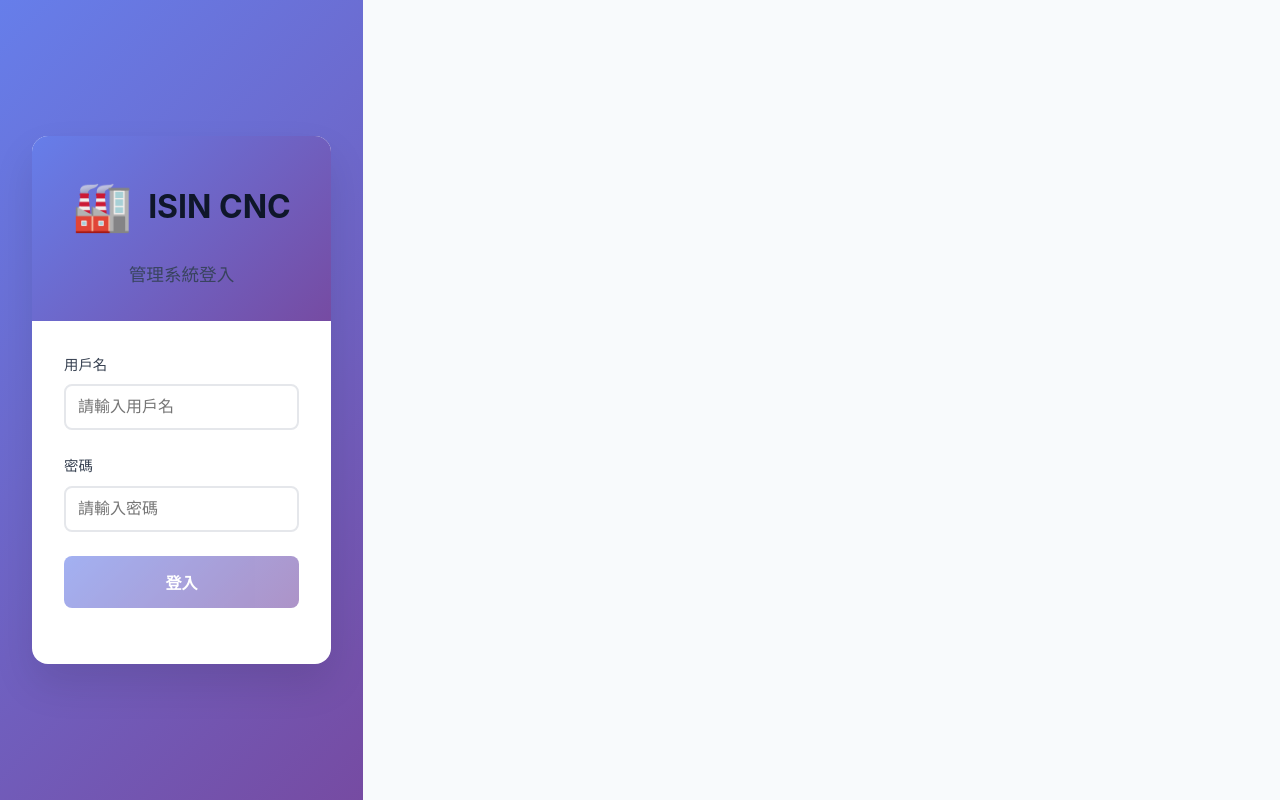
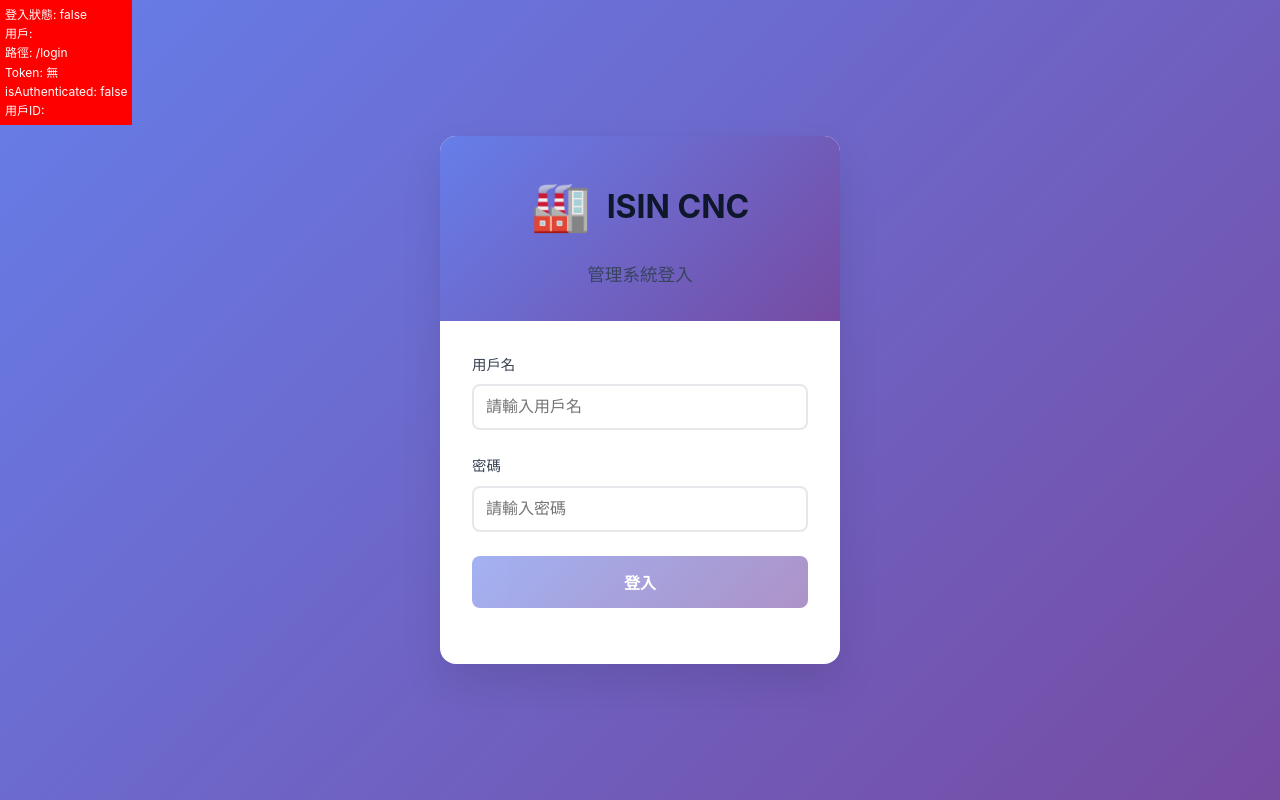
Before and after one commit to lutas2000/isin_nest, a Vue app in the folder apps/frontend/: page /login in a window 1280 px wide. Built offline with nearby package versions, Linux system fonts and the light colour scheme; no server answers.

Commit message:
fix: login page

```diff
--- a/apps/frontend/src/App.vue
+++ b/apps/frontend/src/App.vue
@@ -1,9 +1,33 @@
 <template>
   <div id="app" class="app">
-    <!-- 如果未登入，顯示登入頁面 -->
-    <router-view v-if="!authStore.isLoggedIn" />
+    <!-- 調試信息 -->
+    <div
+      style="
+        position: fixed;
+        top: 0;
+        left: 0;
+        background: red;
+        color: white;
+        padding: 5px;
+        z-index: 9999;
+        font-size: 12px;
+        max-width: 400px;
+      "
+    >
+      <div>登入狀態: {{ authStore.isLoggedIn }}</div>
+      <div>用戶: {{ authStore.userName }}</div>
+      <div>路徑: {{ $route.path }}</div>
+      <div>Token: {{ authStore.token ? '有' : '無' }}</div>
+      <div>isAuthenticated: {{ authStore.isAuthenticated }}</div>
+      <div>用戶ID: {{ authStore.user?.id }}</div>
+    </div>
 
-    <!-- 如果已登入，顯示主應用 -->
+    <!-- 未登入時顯示登入頁面（滿版） -->
+    <div v-if="!authStore.isLoggedIn" class="full-page-container">
+      <router-view />
+    </div>
+
+    <!-- 登入後顯示主應用 -->
     <template v-else>
       <!-- 側邊欄 -->
       <aside class="sidebar" :class="{ 'sidebar-collapsed': sidebarCollapsed }">
@@ -33,7 +57,11 @@
               <div class="nav-icon">📊</div>
               <span v-if="!sidebarCollapsed" class="nav-text">銷售管理</span>
             </router-link>
-          <router-link to="/production" class="nav-item" active-class="active">
+            <router-link
+              to="/production"
+              class="nav-item"
+              active-class="active"
+            >
               <div class="nav-icon">⚙️</div>
               <span v-if="!sidebarCollapsed" class="nav-text">生產管理</span>
             </router-link>
@@ -61,7 +89,11 @@
               <div class="nav-icon">📅</div>
               <span v-if="!sidebarCollapsed" class="nav-text">出勤管理</span>
             </router-link>
-          <router-link to="/hr/manhour" class="nav-item" active-class="active">
+            <router-link
+              to="/hr/manhour"
+              class="nav-item"
+              active-class="active"
+            >
               <div class="nav-icon">⏰</div>
               <span v-if="!sidebarCollapsed" class="nav-text">工時管理</span>
             </router-link>
@@ -77,11 +109,19 @@
               <div class="nav-icon">🤝</div>
               <span v-if="!sidebarCollapsed" class="nav-text">客戶管理</span>
             </router-link>
-          <router-link to="/crm/orders" class="nav-item" active-class="active">
+            <router-link
+              to="/crm/orders"
+              class="nav-item"
+              active-class="active"
+            >
               <div class="nav-icon">📋</div>
               <span v-if="!sidebarCollapsed" class="nav-text">訂單管理</span>
             </router-link>
-          <router-link to="/crm/quotes" class="nav-item" active-class="active">
+            <router-link
+              to="/crm/quotes"
+              class="nav-item"
+              active-class="active"
+            >
               <div class="nav-icon">💰</div>
               <span v-if="!sidebarCollapsed" class="nav-text">報價管理</span>
             </router-link>
@@ -105,7 +145,9 @@
             <div class="user-avatar">👤</div>
             <div v-if="!sidebarCollapsed" class="user-details">
               <div class="user-name">{{ authStore.userName }}</div>
-            <div class="user-role">{{ authStore.userRole === 'admin' ? '系統管理員' : '一般用戶' }}</div>
+              <div class="user-role">
+                {{ authStore.userRole === 'admin' ? '系統管理員' : '一般用戶' }}
+              </div>
             </div>
           </div>
           <button
@@ -231,6 +273,17 @@ onMounted(() => {
   window.addEventListener('resize', handleResize);
 });
 
+// 監聽認證狀態變化，簡單重定向
+watch(
+  () => authStore.isLoggedIn,
+  (isLoggedIn) => {
+    if (isLoggedIn && route.path === '/login') {
+      // 如果已登入且在登入頁面，重定向到首頁
+      router.push('/');
+    }
+  },
+);
+
 // 組件卸載時移除事件監聽
 import { onUnmounted } from 'vue';
 
@@ -244,6 +297,15 @@ onUnmounted(() => {
   display: flex;
   min-height: 100vh;
   background-color: var(--secondary-50);
+}
+
+.full-page-container {
+  width: 100vw;
+  height: 100vh;
+  position: fixed;
+  top: 0;
+  left: 0;
+  z-index: 1000;
 }
 
 /* 側邊欄樣式 */
--- a/apps/frontend/src/router/index.ts
+++ b/apps/frontend/src/router/index.ts
@@ -129,11 +129,10 @@ router.beforeEach(async (to, from, next) => {
       return
     }
 
-    // 有 token，檢查是否有效（這裡可以調用後端 API 驗證）
+          // 有 token，檢查是否有效
       try {
-      // 暫時簡單檢查，實際應該調用後端 API
         const userData = JSON.parse(user)
-      if (!userData.id || !userData.username) {
+        if (!userData.userName) {
           throw new Error('Invalid user data')
         }
         next()
--- a/apps/frontend/src/stores/auth.ts
+++ b/apps/frontend/src/stores/auth.ts
@@ -69,7 +69,7 @@ export const useAuthStore = defineStore('auth', () => {
       // 獲取用戶信息（這裡需要調用另一個 API 或從 JWT 解析）
       // 暫時使用 username 作為基本信息
       const userInfo: User = {
-        id: 0, // 暫時設為 0，實際應該從 JWT 或用戶 API 獲取
+        id: 1, // 暫時設為 1，實際應該從 JWT 或用戶 API 獲取
         userName: username,
         isAdmin: false, // 暫時設為 false，實際應該從 JWT 或用戶 API 獲取
         features: [],
--- a/apps/frontend/src/views/Settings.vue
+++ b/apps/frontend/src/views/Settings.vue
@@ -236,7 +236,7 @@ const notificationSettings = ref({
 // 安全設定
 const securitySettings = ref({
   minPasswordLength: 8,
-  maxLoginAttempts: 5,
+  maxLoginAttempts: 10,
   sessionTimeout: 120,
 });
 
```
Lines whose indentation alone changed are shown as unchanged.
